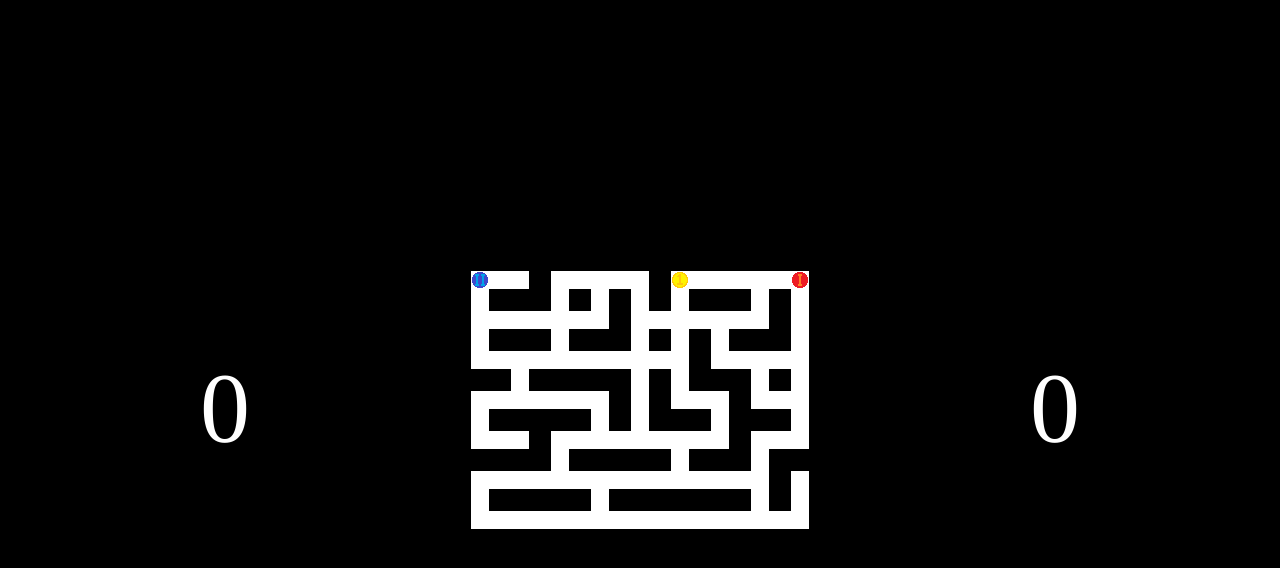
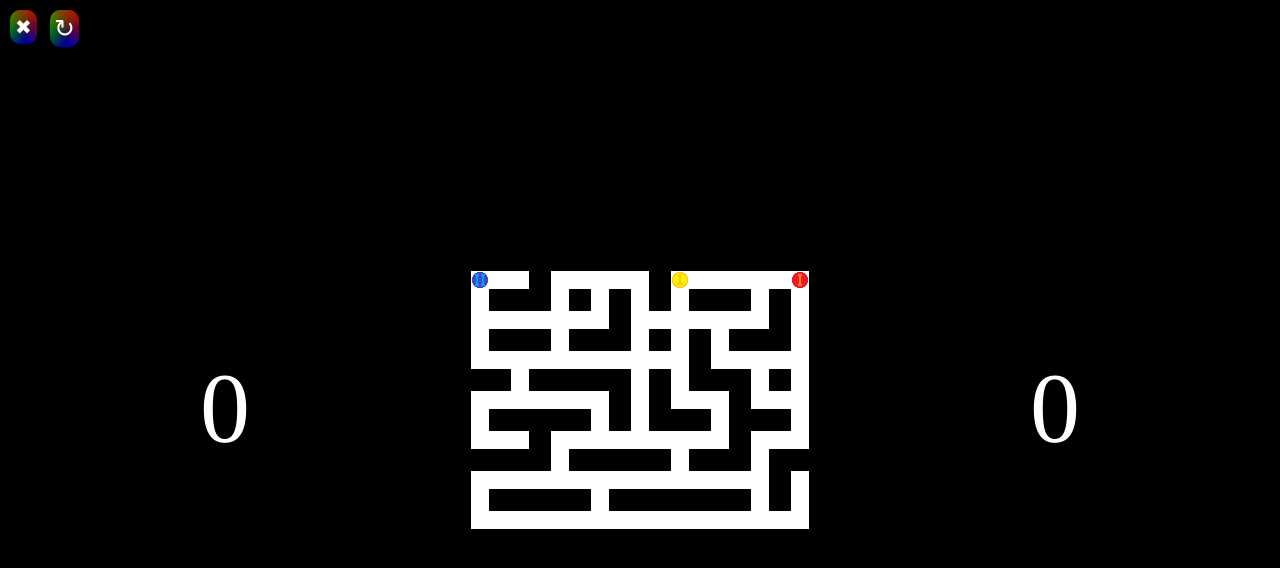
Before and after one commit to TheBigPoulet/Labyrinthe, a plain HTML site: page level1/index.html in a window 1280 px wide. Drawn offline with Linux system fonts and the light colour scheme.

Commit message:
option des jeux

```diff
--- a/level1/index.html
+++ b/level1/index.html
@@ -6,8 +6,8 @@
         <link rel="stylesheet" href="stylesheet.css" />
     </head>
     <body>
-        <!--<div id="J1_win">J1 WIN</div>
-        <div id="J2_win">J2 WIN</div>-->
+        <a id="retour" href="../index.html">✖</a>
+        <a id="recommencer" href="index.html">↻</a>
         <div id="Cases">
             FOFIEFBIE
             JBKDJKIDA
--- a/level1/stylesheet.css
+++ b/level1/stylesheet.css
@@ -1,7 +1,6 @@
 body{
   background: black;
   color: white;
-  font-size: 100px;
 }
 
 #Cases{
@@ -41,6 +40,7 @@ td{
   top: 50%;
   height: 100px;
   margin-top: -50px;
+  font-size: 100px;
 }
 
 #score_J2{
@@ -49,14 +49,33 @@ td{
   top: 50%;
   height: 100px;
   margin-top: -50px;
+  font-size: 100px;
 }
 
-#J1_win,#J2_win{
-  visibility: hidden;
+#retour{
+  font-size: 20px;
   position: absolute;
-  height: 500px;
-  width: 500px;
-  background: white;
-  color: black;
-  text-align: center;
+  top : 10px;
+  left: 10px;
+  text-decoration: none;
+  color:white;
+  border-radius: 10px;
+  padding: 5px;
+  background: linear-gradient(217deg, rgba(255,0,0,.8), rgba(255,0,0,0) 70.71%),
+  linear-gradient(127deg, rgba(0,255,0,.8), rgba(0,255,0,0) 70.71%),
+  linear-gradient(336deg, rgba(0,0,255,.8), rgba(0,0,255,0) 70.71%);
 }
+
+#recommencer{
+  font-size: 25px;
+  position: absolute;
+  top : 10px;
+  left: 50px;
+  text-decoration: none;
+  color:white;
+  border-radius: 10px;
+  padding: 4px;
+  background: linear-gradient(217deg, rgba(255,0,0,.8), rgba(255,0,0,0) 70.71%),
+  linear-gradient(127deg, rgba(0,255,0,.8), rgba(0,255,0,0) 70.71%),
+  linear-gradient(336deg, rgba(0,0,255,.8), rgba(0,0,255,0) 70.71%);
+}
--- a/level2/stylesheet.css
+++ b/level2/stylesheet.css
@@ -51,12 +51,30 @@ td{
   margin-top: -50px;
 }
 
-#J1_win,#J2_win{
-  visibility: hidden;
+#retour{
+  font-size: 20px;
   position: absolute;
-  height: 500px;
-  width: 500px;
-  background: white;
-  color: black;
-  text-align: center;
+  top : 10px;
+  left: 10px;
+  text-decoration: none;
+  color:white;
+  border-radius: 10px;
+  padding: 5px;
+  background: linear-gradient(217deg, rgba(255,0,0,.8), rgba(255,0,0,0) 70.71%),
+  linear-gradient(127deg, rgba(0,255,0,.8), rgba(0,255,0,0) 70.71%),
+  linear-gradient(336deg, rgba(0,0,255,.8), rgba(0,0,255,0) 70.71%);
 }
+
+#recommencer{
+  font-size: 25px;
+  position: absolute;
+  top : 10px;
+  left: 50px;
+  text-decoration: none;
+  color:white;
+  border-radius: 10px;
+  padding: 4px;
+  background: linear-gradient(217deg, rgba(255,0,0,.8), rgba(255,0,0,0) 70.71%),
+  linear-gradient(127deg, rgba(0,255,0,.8), rgba(0,255,0,0) 70.71%),
+  linear-gradient(336deg, rgba(0,0,255,.8), rgba(0,0,255,0) 70.71%);
+}
```
Also changed, not shown: level2/index.html (+2 -2 lines).
